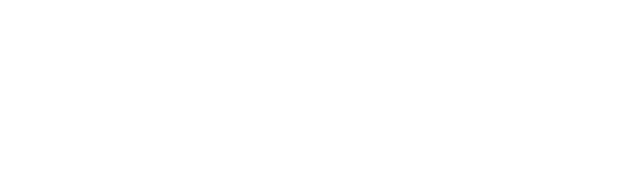
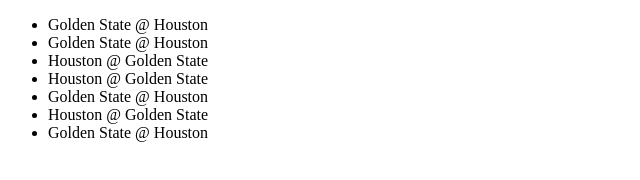
Before and after one commit to umeshraj/udemy_the_modern_js_bootcamp_2020, a plain HTML site: page 14_nba_chart/index.html in a window 1280 px wide. Shown: the whole page, without its empty margins (0-640 px from the left). Drawn offline with Linux system fonts and the light colour scheme.

Commit message:
Printing out teams as a ul

```diff
--- a/14_nba_chart/app.js
+++ b/14_nba_chart/app.js
@@ -1,85 +1,99 @@
-const warriorsGames = [{
+const warriorsGames = [
+  {
     awayTeam: {
-      team: 'Golden State',
+      team: "Golden State",
       points: 119,
       isWinner: true
     },
     homeTeam: {
-      team: 'Houston',
+      team: "Houston",
       points: 106,
       isWinner: false
     }
   },
   {
     awayTeam: {
-      team: 'Golden State',
+      team: "Golden State",
       points: 105,
       isWinner: false
     },
     homeTeam: {
-      team: 'Houston',
+      team: "Houston",
       points: 127,
       isWinner: true
     }
   },
   {
     homeTeam: {
-      team: 'Golden State',
+      team: "Golden State",
       points: 126,
       isWinner: true
     },
     awayTeam: {
-      team: 'Houston',
+      team: "Houston",
       points: 85,
       isWinner: false
     }
   },
   {
     homeTeam: {
-      team: 'Golden State',
+      team: "Golden State",
       points: 92,
       isWinner: false
     },
     awayTeam: {
-      team: 'Houston',
+      team: "Houston",
       points: 95,
       isWinner: true
     }
   },
   {
     awayTeam: {
-      team: 'Golden State',
+      team: "Golden State",
       points: 94,
       isWinner: false
     },
     homeTeam: {
-      team: 'Houston',
+      team: "Houston",
       points: 98,
       isWinner: true
     }
   },
   {
     homeTeam: {
-      team: 'Golden State',
+      team: "Golden State",
       points: 115,
       isWinner: true
     },
     awayTeam: {
-      team: 'Houston',
+      team: "Houston",
       points: 86,
       isWinner: false
     }
   },
   {
     awayTeam: {
-      team: 'Golden State',
+      team: "Golden State",
       points: 101,
       isWinner: true
     },
     homeTeam: {
-      team: 'Houston',
+      team: "Houston",
       points: 92,
       isWinner: false
     }
   }
-]
+];
+
+const ulParent = document.createElement("ul");
+for (game of warriorsGames) {
+  // let awayTeam = game.awayTeam.team;
+  // let homeTeam = game.homeTeam.team;
+  const { homeTeam, awayTeam } = game;
+  const gameLi = document.createElement("li");
+  gameLi.innerText = `${awayTeam.team} @ ${homeTeam.team}`;
+  ulParent.appendChild(gameLi);
+}
+
+// prepend to body so it comes before the script tag
+document.body.prepend(ulParent);
--- a/14_nba_chart/index.html
+++ b/14_nba_chart/index.html
@@ -1,17 +1,16 @@
 <!DOCTYPE html>
 <html lang="en">
-
   <head>
-  <meta charset="UTF-8">
-  <meta name="viewport" content="width=device-width, initial-scale=1.0">
-  <meta http-equiv="X-UA-Compatible" content="ie=edge">
+    <meta charset="UTF-8" />
+    <meta name="viewport" content="width=device-width, initial-scale=1.0" />
+    <meta http-equiv="X-UA-Compatible" content="ie=edge" />
     <title>NBA Score Table</title>
-  <link rel="stylesheet" href="app.css">
+    <link rel="stylesheet" href="app.css" />
   </head>
 
   <body>
+    <!-- <ul>Away team @ Home team <b>score_away</b>> - score_home</ul> -->
 
     <script src="app.js"></script>
   </body>
-
 </html>
```
Lines whose indentation alone changed are shown as unchanged.
